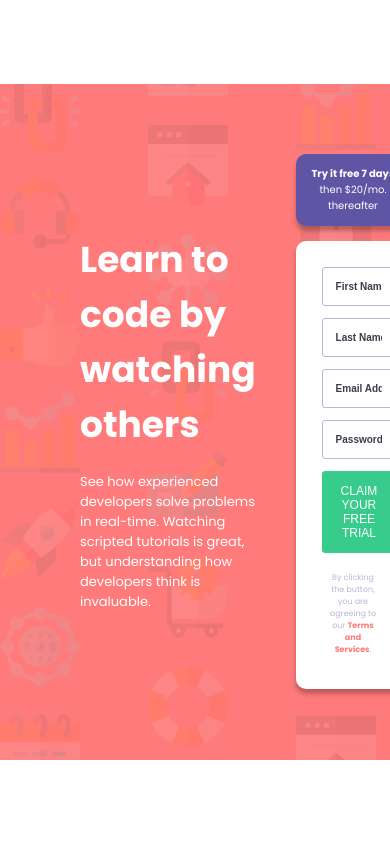
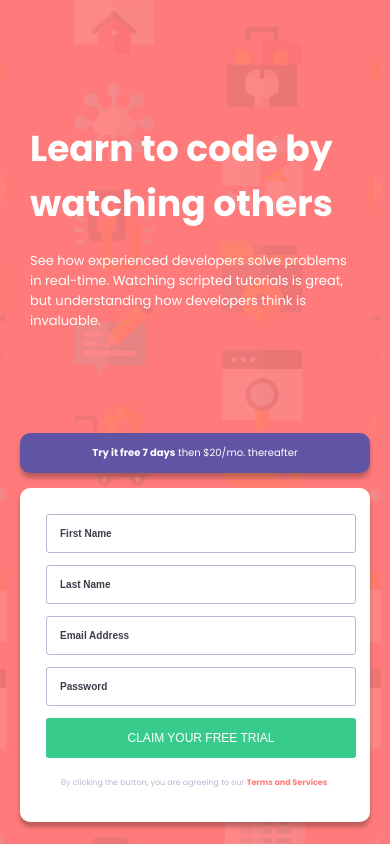
Before and after one commit to RodrigoBC4/formulario-inscricao, a plain HTML site: page index.html in a window 390 px wide. Drawn offline with Linux system fonts and the light colour scheme.

Commit message:
Concluido responsivo e iniciando JavaScript

```diff
--- a/css/style.css
+++ b/css/style.css
@@ -37,6 +37,11 @@ body{
 
 .container-primary {
     display: flex;
+
+    justify-content: center;
+    align-items: center;
+    flex-direction: column;
+    height: 100vh;
     flex-direction: column;
     color: #fff;
     font-family: var(--font-family-primary);
@@ -58,11 +63,13 @@ body{
 
 .container-secury{
     display: flex;
+    justify-content: center;
+    align-items: center;
     flex-direction: column;
     font-family: var(--font-family-primary);
     width: 100%;
     height: 100%;
-    margin: 30px;
+    margin: 0 30px;
 }
 
 .container-secury-escrita {
@@ -127,3 +134,16 @@ body{
     font-weight: 700;
 
 }
+
+@media only screen and (max-width: 800px) {
+    .container {
+        display: flex;
+        align-items: center;
+        flex-direction: column;
+        height: 100vh;
+        min-width: 375px;
+        background-color: var(--color-Red);
+        background-image: url("../img/bg-intro-mobile.png");
+        padding: 20px;
+    }
+  }
--- a/index.html
+++ b/index.html
@@ -7,17 +7,7 @@
   <link rel="icon" type="image/png" sizes="32x32" href="./images/favicon-32x32.png">
   <link rel="stylesheet" href="/css/style.css">
   <title>Frontend Mentor | Intro component with sign up form</title>
-
-  <style>
-    .attribution {
-      font-size: 11px;
-      text-align: center;
-    }
-
-    .attribution a {
-      color: hsl(228, 45%, 44%);
-    }
-  </style>
+  <script src="js/script.js"></script>
 
 </head>
 
@@ -37,18 +27,13 @@
       </div>
       <div class="container-secury-formulario">
       <form  action="">
-        <input type="text" placeholder="First Name">
-
-        <input type="text" placeholder="Last Name">
-
-        <input type="email" placeholder="Email Address">
-
-
-        <input type="password" placeholder="Password">
-
+        <input type="text" placeholder="First Name" id="nome">
+        <input type="text" placeholder="Last Name" id="sobrenome">
+        <input type="email" placeholder="Email Address" id="email">
+        <input type="password" placeholder="Password" id="senha">
       </form>
 
-      <button>Claim your free trial </button>
+      <button type="button" onclick="formularioDados(this)">Claim your free trial </button>
       <p class="attribution">
         By clicking the button, you are agreeing to our <a href="#">Terms and Services</a>.
       </p>
```
